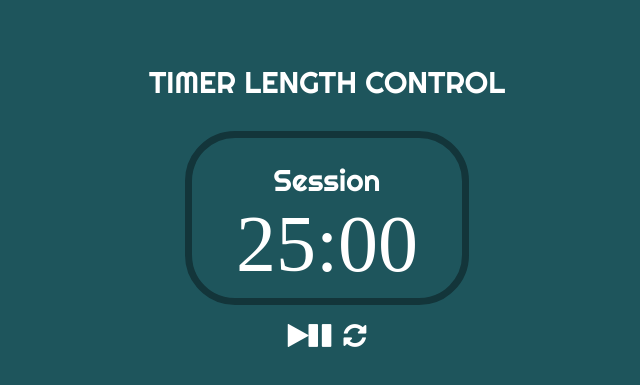
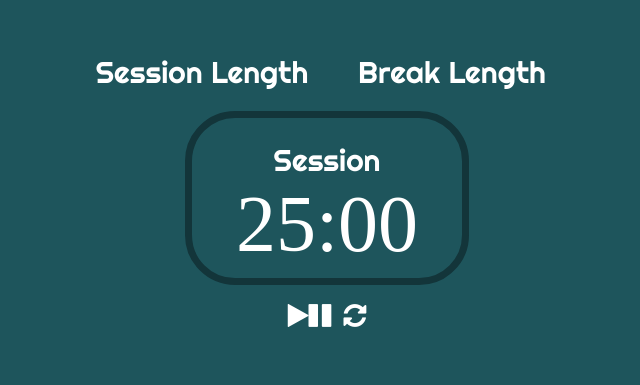
Before and after one commit to CristianPeralta/fcc-fe-projects, a React (Create React App) app in the folder pomodoro-clock/: page / in a window 1280 px wide. Shown: the part 215-600 px from the top of the page, without its empty margins (313-953 px from the left). Built offline with nearby package versions, Linux system fonts and the light colour scheme; a web font is replaced by a local one.

Commit message:
[pomodoro-clock] add props to timerlengthcontrol

```diff
--- a/pomodoro-clock/src/App.js
+++ b/pomodoro-clock/src/App.js
@@ -9,8 +9,10 @@ class TimerLengthControl extends Component {
   }
   render() {
     return (
-      <div>
-        <p>TIMER LENGTH CONTROL</p>
+      <div className="length-control">
+        <div id={this.props.titleID}>
+          {this.props.title}
+        </div>
       </div>
     );
   }
@@ -50,13 +52,13 @@ class App extends Component {
     });
   }
 
-  control (time) {
+  control(time) {
     this.buzzer(time);
     this.warning(time);
     time === 0 && clearInterval(this.state.timer);
   }
 
-  decrementTimer () {
+  decrementTimer() {
     this.setState({
       time: this.state.time - 1
     });
@@ -96,7 +98,14 @@ class App extends Component {
   render() {
     return (
       <div className="app">
-        <TimerLengthControl/>
+        <TimerLengthControl
+          title="Session Length"
+          titleId="session-label"
+        />
+        <TimerLengthControl
+          title="Break Length"
+          titleId="break-label"
+        />
         <div className="timer" style={this.state.alarmColor}>
           <div className="timer-wrapper">
             <div id='timer-label'>
```
